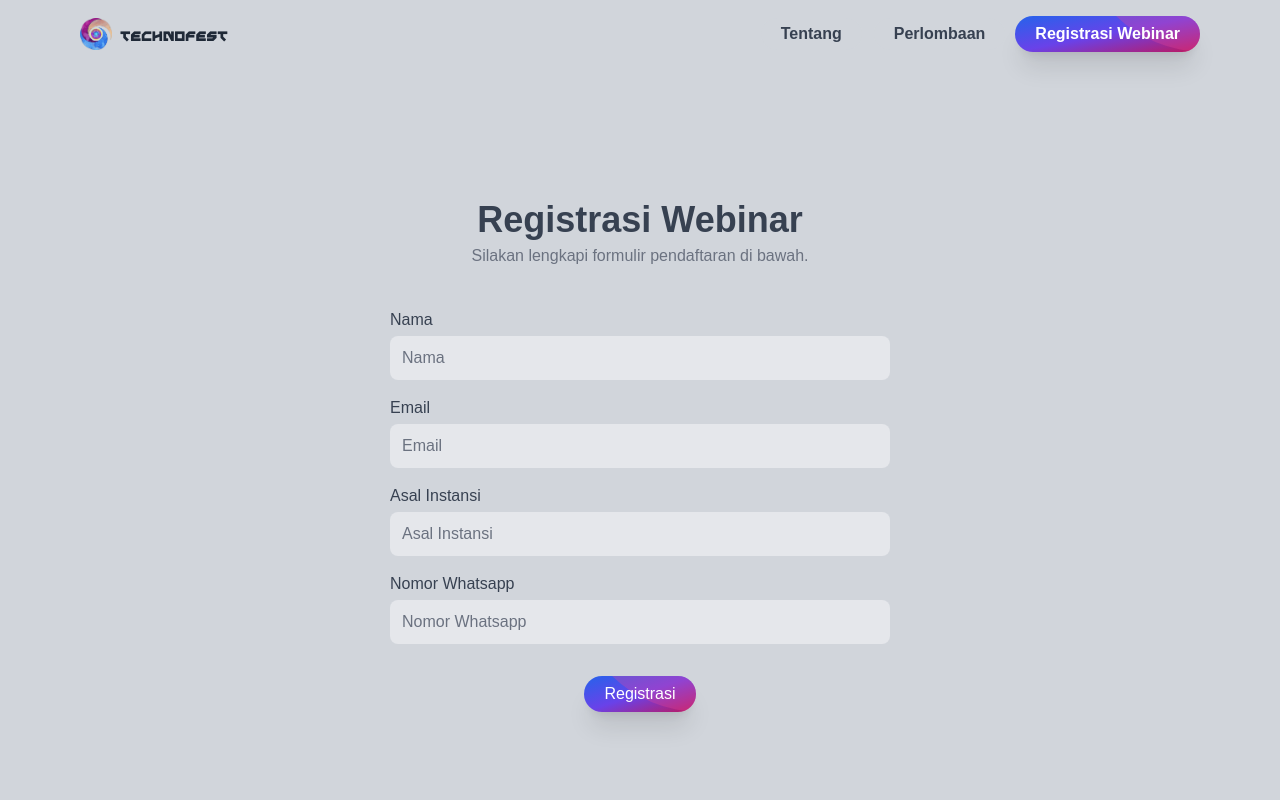
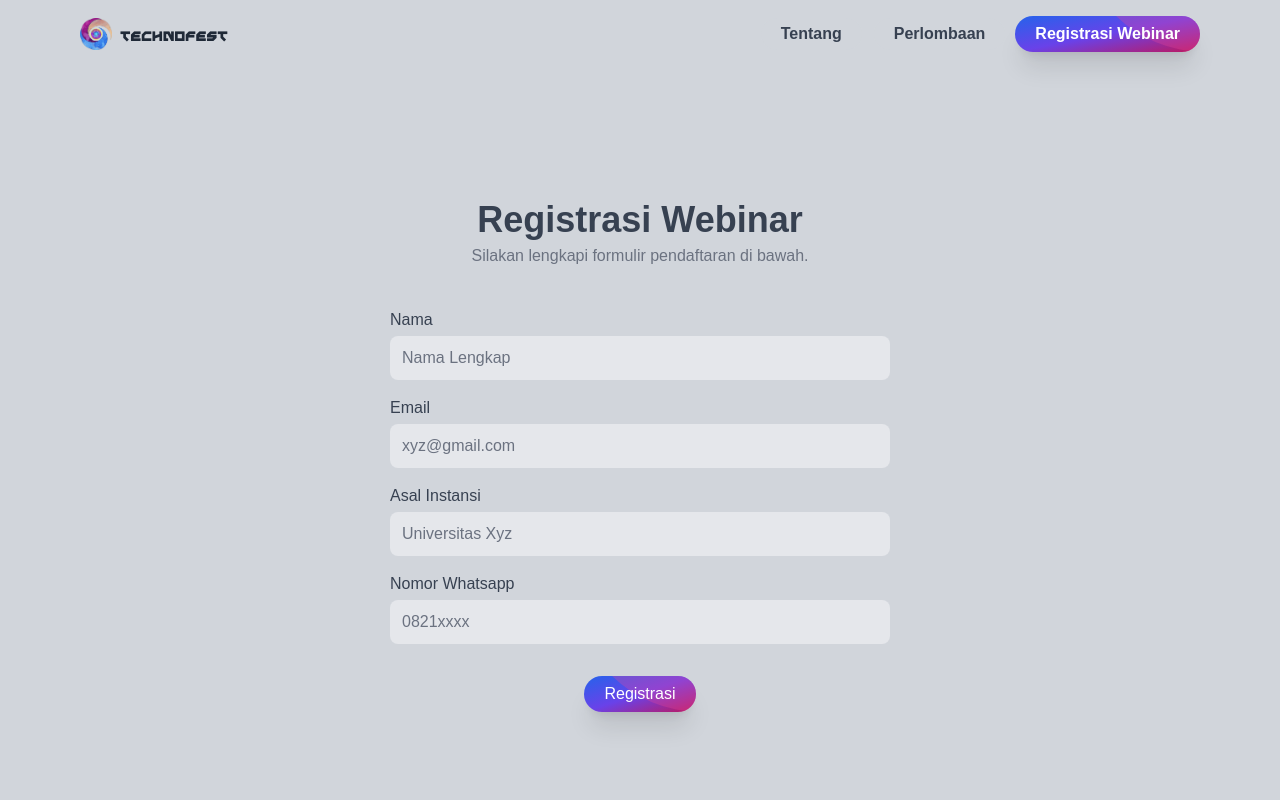
Before and after one commit to moez-rd/technofest, a Next.js app: page /webinar/register in a window 1280 px wide. Shown: the top 800 px of the page. Built offline with nearby package versions, Linux system fonts and the light colour scheme; a web font is replaced by a local one.

Commit message:
mmm, change something

```diff
--- a/pages/webinar/register.jsx
+++ b/pages/webinar/register.jsx
@@ -62,7 +62,7 @@ export default function RegisterWebinar() {
               <Input
                 type="text"
                 name="Nama"
-                placeholder="Nama"
+                placeholder="Nama Lengkap"
                 value={name}
                 onChange={(e) => setName(e.target.value)}
                 label="Nama"
@@ -70,7 +70,7 @@ export default function RegisterWebinar() {
               <Input
                 type="email"
                 name="Email"
-                placeholder="Email"
+                placeholder="xyz@gmail.com"
                 value={email}
                 onChange={(e) => setEmail(e.target.value)}
                 label="Email"
@@ -78,7 +78,7 @@ export default function RegisterWebinar() {
               <Input
                 type="text"
                 name="Asal Instansi"
-                placeholder="Asal Instansi"
+                placeholder="Universitas Xyz"
                 value={agency}
                 onChange={(e) => setAgency(e.target.value)}
                 label="Asal Instansi"
@@ -86,7 +86,7 @@ export default function RegisterWebinar() {
               <Input
                 type="text"
                 name="Nomor Whatsapp"
-                placeholder="Nomor Whatsapp"
+                placeholder="0821xxxx"
                 value={phone}
                 onChange={(e) => setPhone(e.target.value)}
                 label="Nomor Whatsapp"
```
